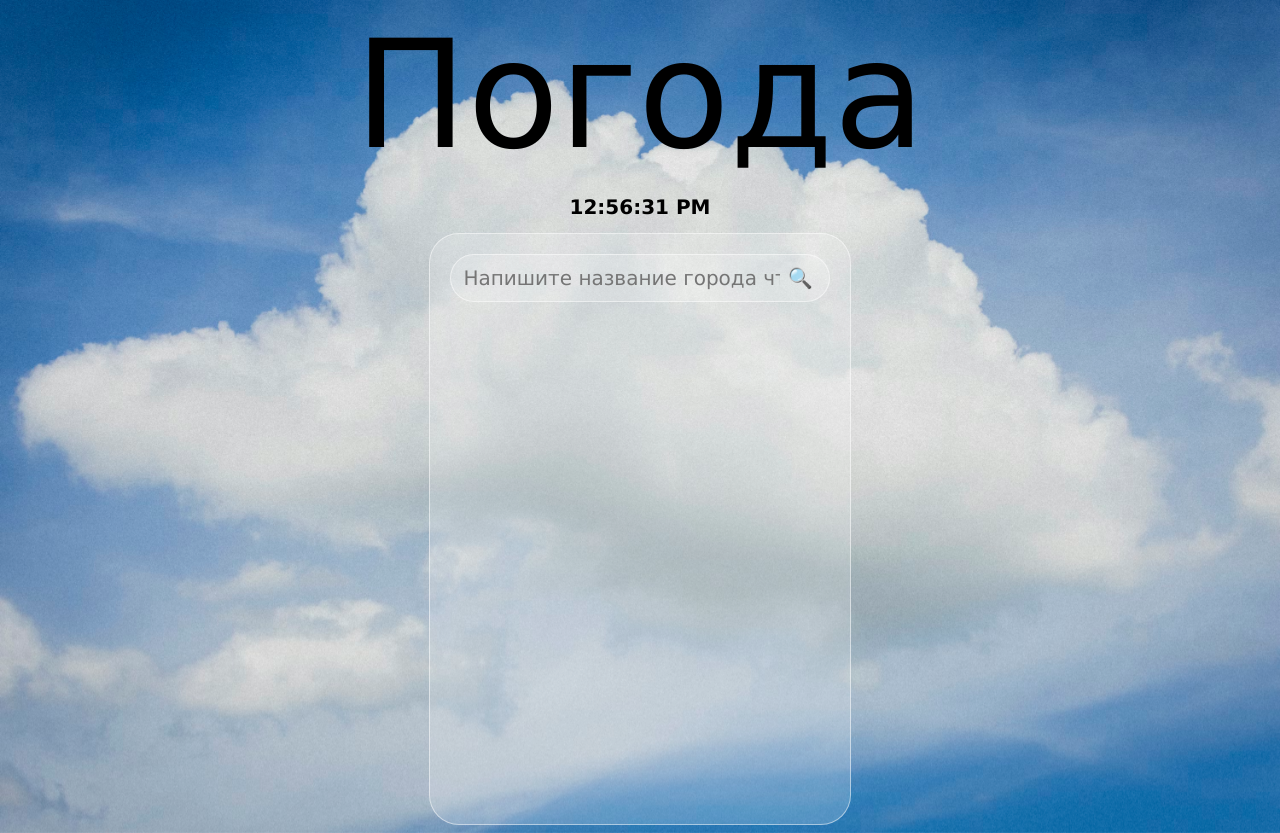
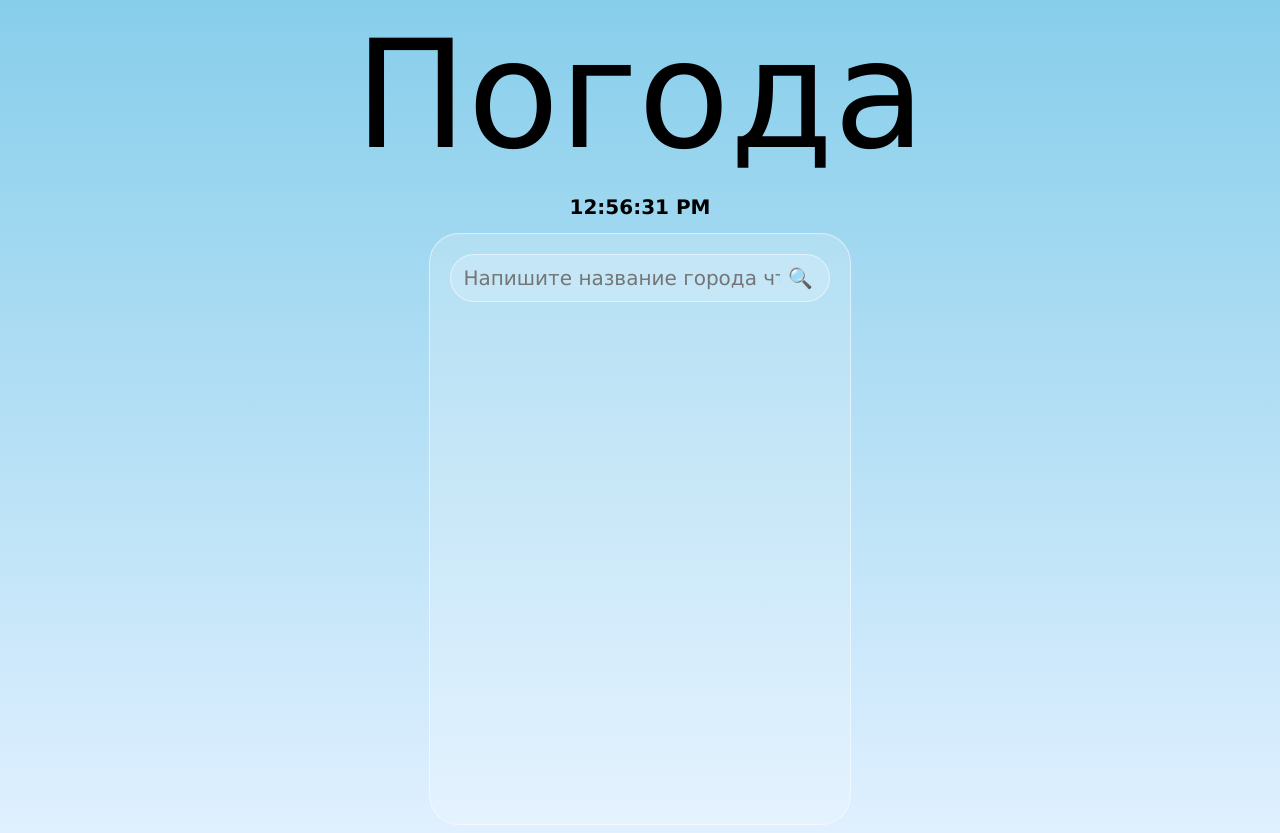
Before and after one commit to dkdk227/weather, a plain HTML site: page index.html in a window 1280 px wide. Drawn offline with Linux system fonts and the light colour scheme.

Commit message:
Update t5.css

```diff
--- a/t5.css
+++ b/t5.css
@@ -10,7 +10,7 @@ body {
     background-repeat: no-repeat; /* Запрещает повторение */
     background-position: center; /* Центрирует картинку */
     background-attachment: fixed; /* Фиксирует фон при прокрутке */
-
+    background: linear-gradient(180deg, #87CEEB, #E0F0FF);
 }
 
 header {
```
